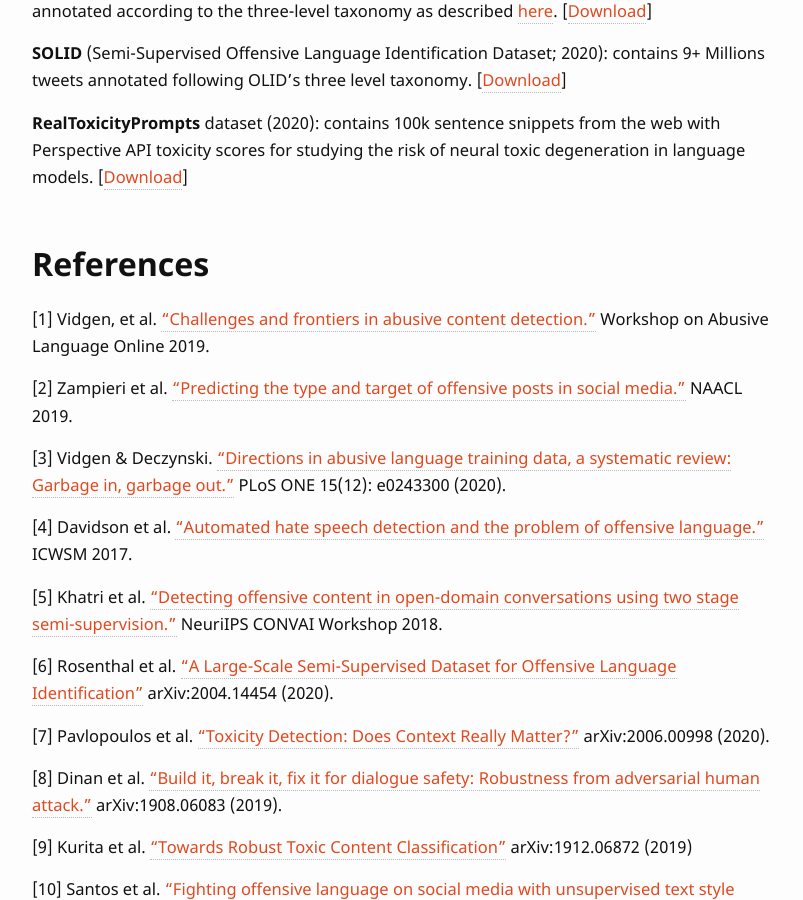
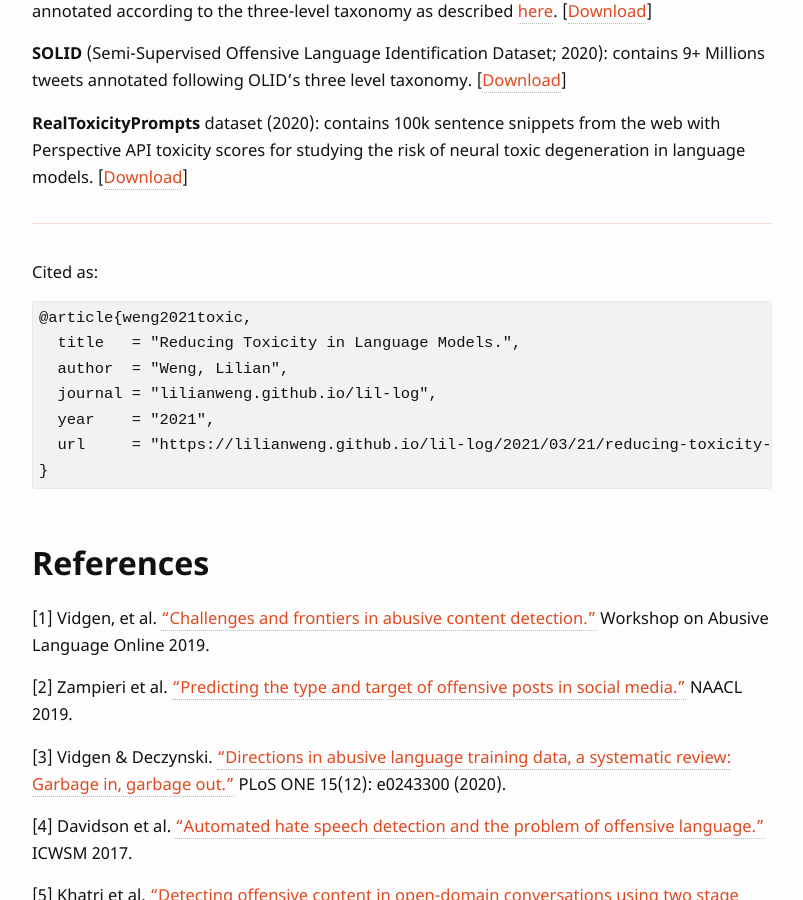
Before and after one commit to lilianweng/lil-log, a Jekyll site: the page built from _posts/2021-03-21-reducing-toxicity-in-language-models.md, in a window 1280 px wide and 900 px high, scrolled down 18210 px. Shown: the whole window, without its empty margins (238-1041 px from the left). Built offline with Jekyll 4.4.1, drawn with Linux system fonts in a browser that asks for light colours; some web fonts are replaced; formulas are drawn with MathJax 3; comment, search, counter and statistics services are not loaded.

Commit message:
Add citation

````diff
--- a/_posts/2021-03-21-reducing-toxicity-in-language-models.md
+++ b/_posts/2021-03-21-reducing-toxicity-in-language-models.md
@@ -420,6 +420,19 @@
 <a name="RealToxicityPrompt" />**RealToxicityPrompts** dataset (2020): contains 100k sentence snippets from the web with Perspective API toxicity scores for studying the risk of neural toxic degeneration in language models. [[Download](https://allenai.org/data/real-toxicity-prompts)]
 
 
+
+---
+Cited as:
+```
+@article{weng2021toxic,
+  title   = "Reducing Toxicity in Language Models.",
+  author  = "Weng, Lilian",
+  journal = "lilianweng.github.io/lil-log",
+  year    = "2021",
+  url     = "https://lilianweng.github.io/lil-log/2021/03/21/reducing-toxicity-in-language-models.html"
+}
+```
+
 ## References
 
 [1] Vidgen, et al. ["Challenges and frontiers in abusive content detection."](https://www.aclweb.org/anthology/W19-3509/) Workshop on Abusive Language Online 2019.
````
